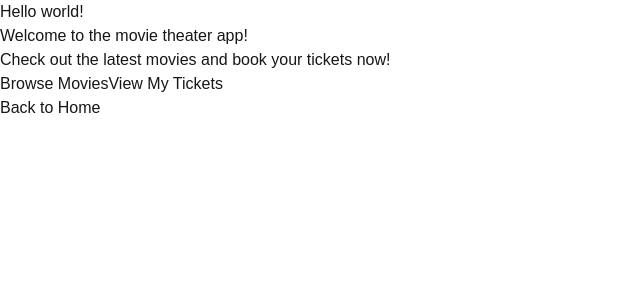
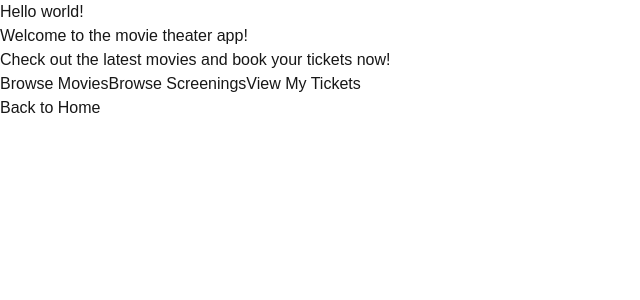
Before and after one commit to jonahhess/movie-theater, a Next.js app in the folder client/user-site/: page / in a window 1280 px wide. Shown: the top 300 px of the page, without its empty margins (0-640 px from the left). Built offline with nearby package versions, Linux system fonts and the light colour scheme.

Commit message:
added screening

```diff
--- a/client/user-site/app/page.tsx
+++ b/client/user-site/app/page.tsx
@@ -6,6 +6,7 @@ export default function Home() {
         <p>Check out the latest movies and book your tickets now!</p>
         <nav>
           <a href="/movies">Browse Movies</a>
+          <a href="/screenings">Browse Screenings</a>
           <a href="/tickets">View My Tickets</a>
         </nav>
       </main>
```
